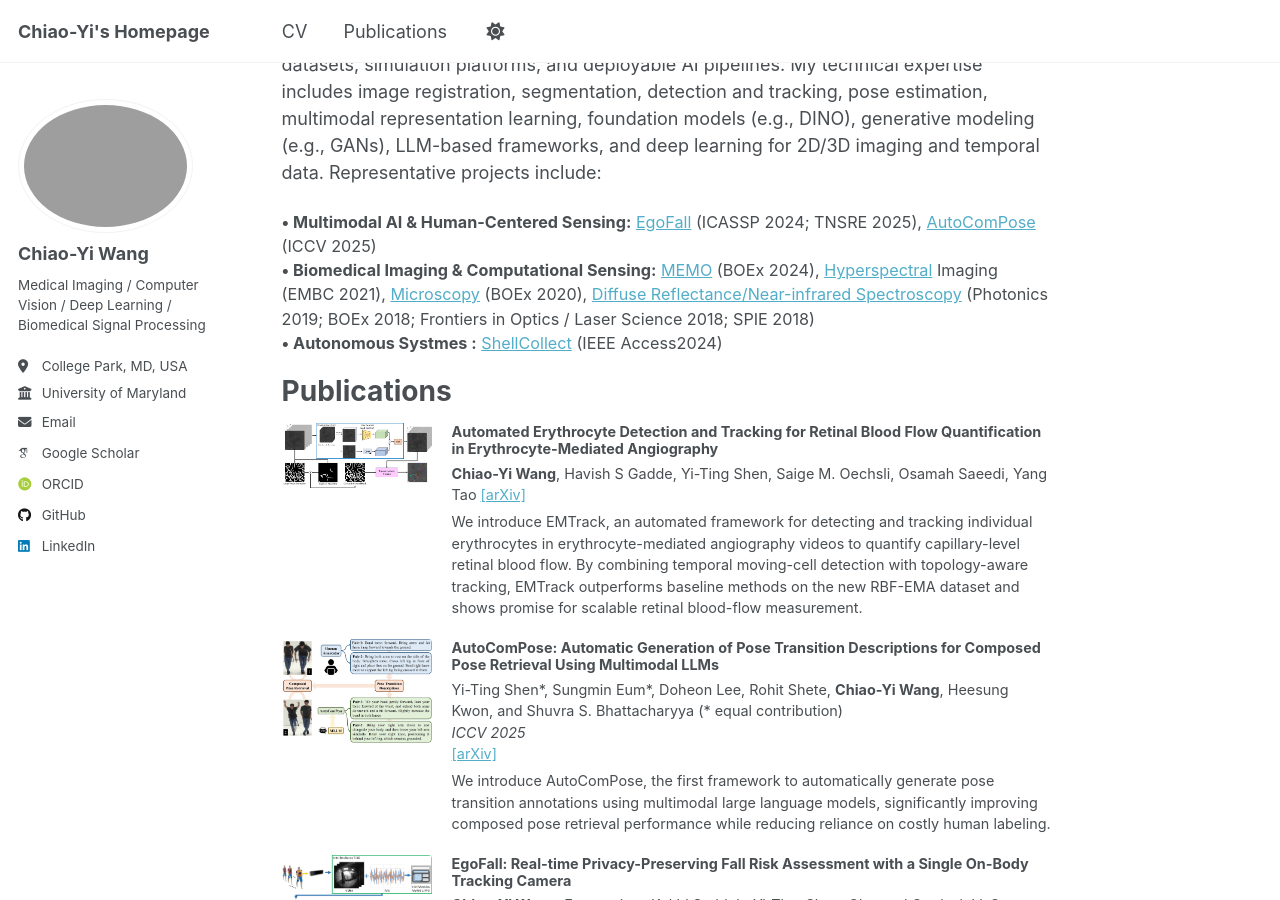
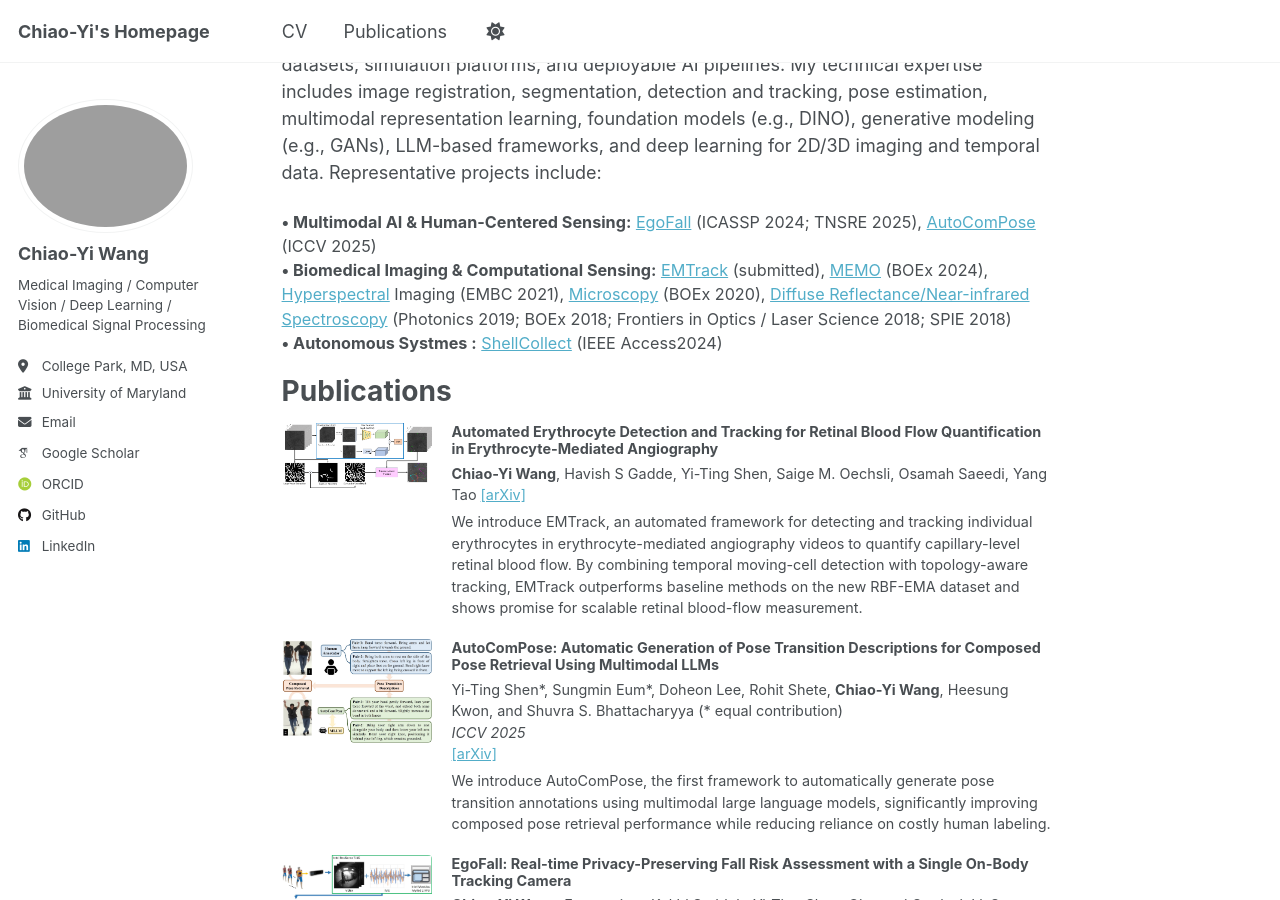
Before and after one commit to chiaoyiwang0424/chiaoyiwang0424.github.io, a Jekyll site: the page built from _pages/about.md, in a window 1280 px wide and 900 px high, scrolled down 586 px. Built offline with Jekyll 4.4.1, drawn with Linux system fonts in a browser that asks for light colours; some web fonts are replaced.

Commit message:
add paper

```diff
--- a/_pages/about.md
+++ b/_pages/about.md
@@ -24,7 +24,7 @@ My research focuses on applying <strong>machine learning and computer vision to
 
 <div style="font-size: 0.9em; margin-top: 0; margin-bottom: 20px;">
 <strong>&bull; Multimodal AI & Human-Centered Sensing:</strong> <a href="#egofall">EgoFall</a> (ICASSP 2024; TNSRE 2025), <a href="#autocompose">AutoComPose</a> (ICCV 2025)<br>
-<strong>&bull; Biomedical Imaging & Computational Sensing:</strong> <a href="#memo">MEMO</a> (BOEx 2024), <a href="#hsi">Hyperspectral</a> Imaging (EMBC 2021), <a href="#microscopy">Microscopy</a> (BOEx 2020), <a href="#spectroscopy">Diffuse Reflectance/Near-infrared Spectroscopy</a> (Photonics 2019; BOEx 2018; Frontiers in Optics / Laser Science 2018; SPIE 2018)<br>
+<strong>&bull; Biomedical Imaging & Computational Sensing:</strong> <a href="#memo">EMTrack</a> (submitted), <a href="#memo">MEMO</a> (BOEx 2024), <a href="#hsi">Hyperspectral</a> Imaging (EMBC 2021), <a href="#microscopy">Microscopy</a> (BOEx 2020), <a href="#spectroscopy">Diffuse Reflectance/Near-infrared Spectroscopy</a> (Photonics 2019; BOEx 2018; Frontiers in Optics / Laser Science 2018; SPIE 2018)<br>
 <strong>&bull; Autonomous Systmes :</strong> <a href="#shell">ShellCollect</a> (IEEE Access2024)<br>
 
 
```
